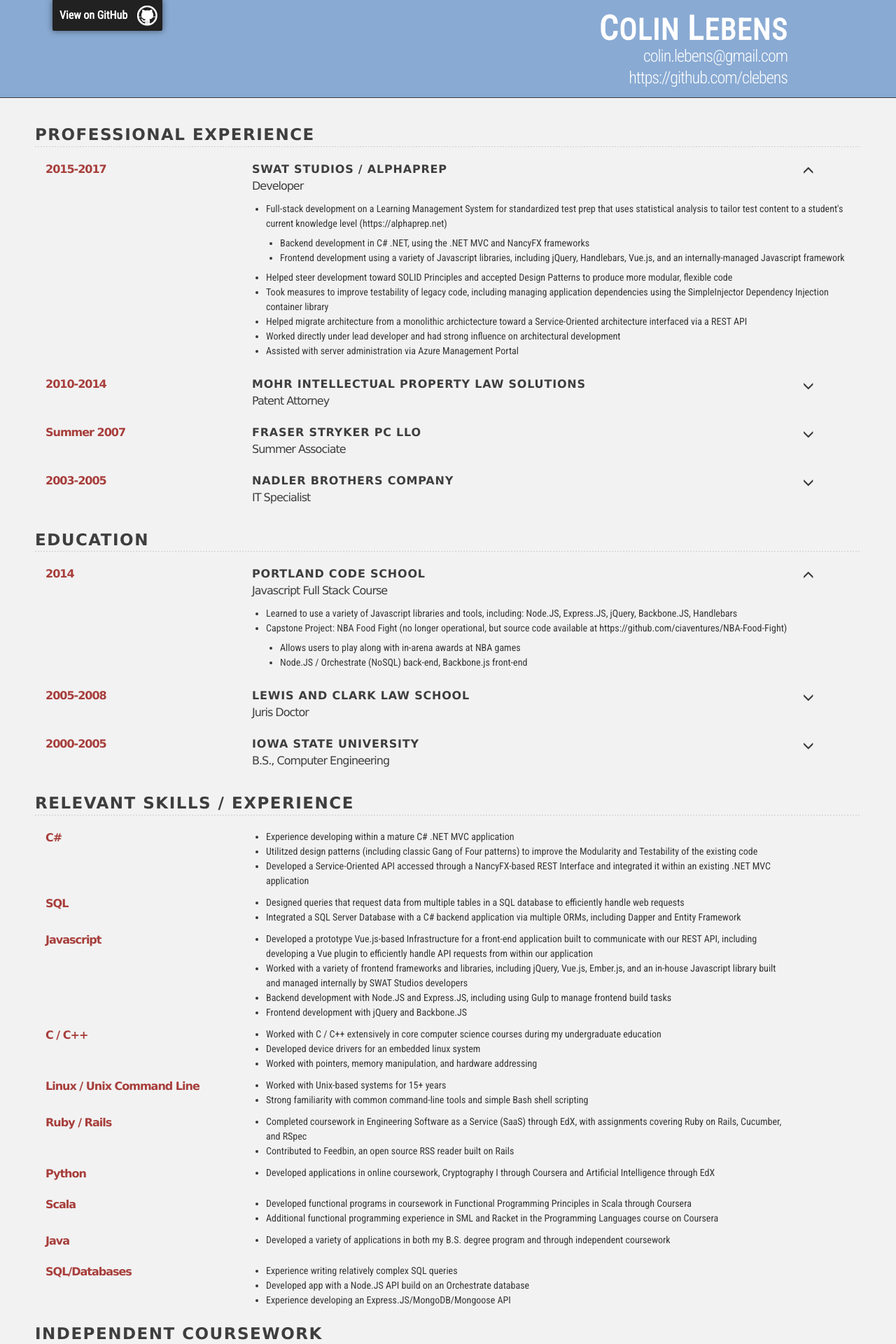
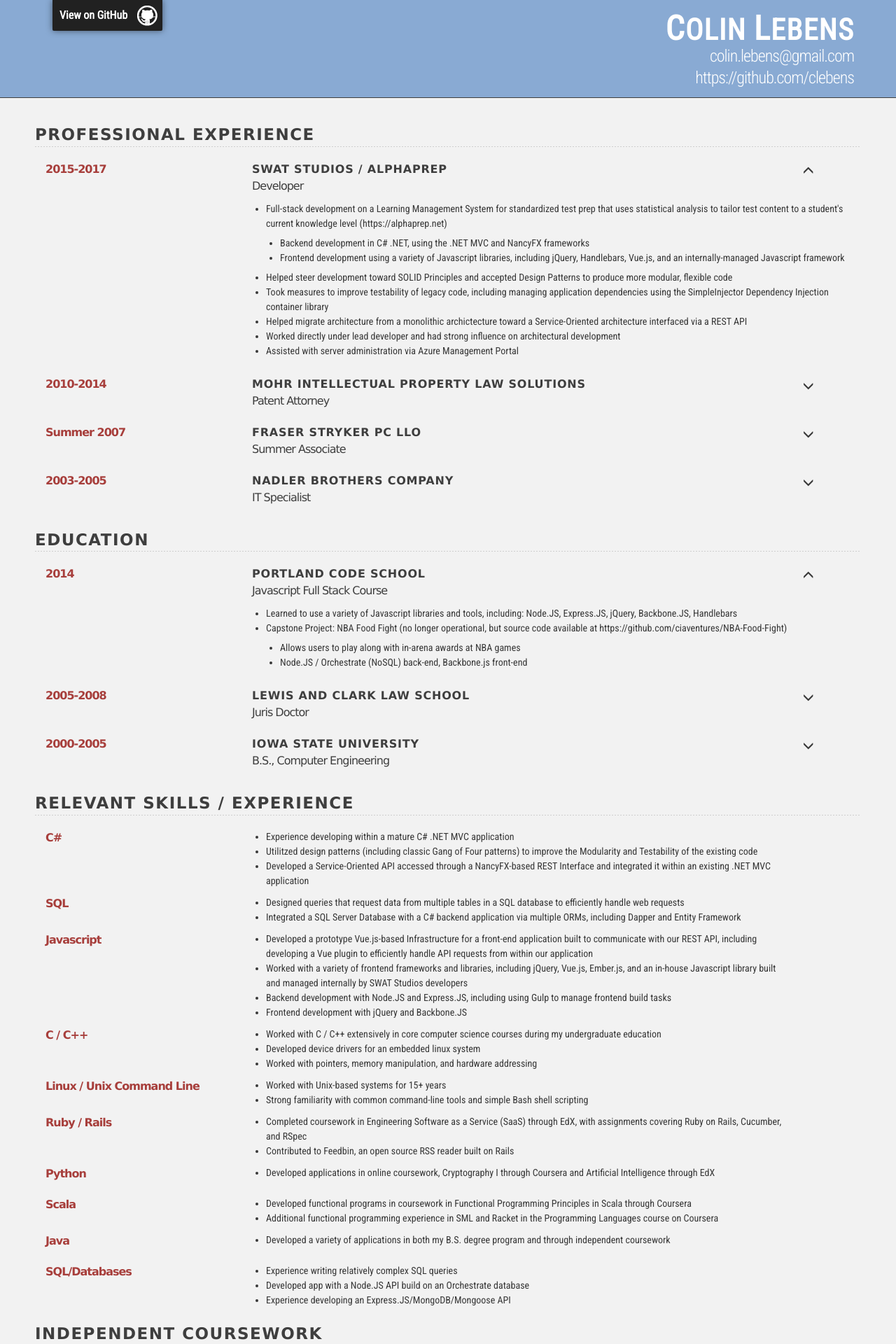
Before and after one commit to clebens/clebens.github.io, a Jekyll site: the page built from resume/index.html, in a window 1280 px wide. Shown: the top 1920 px of the page at 70% size. Built offline with Jekyll 4.4.1, drawn with Linux system fonts in a browser that asks for light colours.

Commit message:
Removed Inner Max Width to make header / footer react correctly

```diff
--- a/stylesheets/stylesheet.scss
+++ b/stylesheets/stylesheet.scss
@@ -301,7 +301,7 @@
 }
 
 .inner {
-  max-width: 1140px;
+  /* max-width: 1140px; */
   padding: 5px 0px 0px 0px;
   margin: 0px 75px 0px 0px;
   overflow: hidden;
```
Also changed, not shown: 1 other file.
